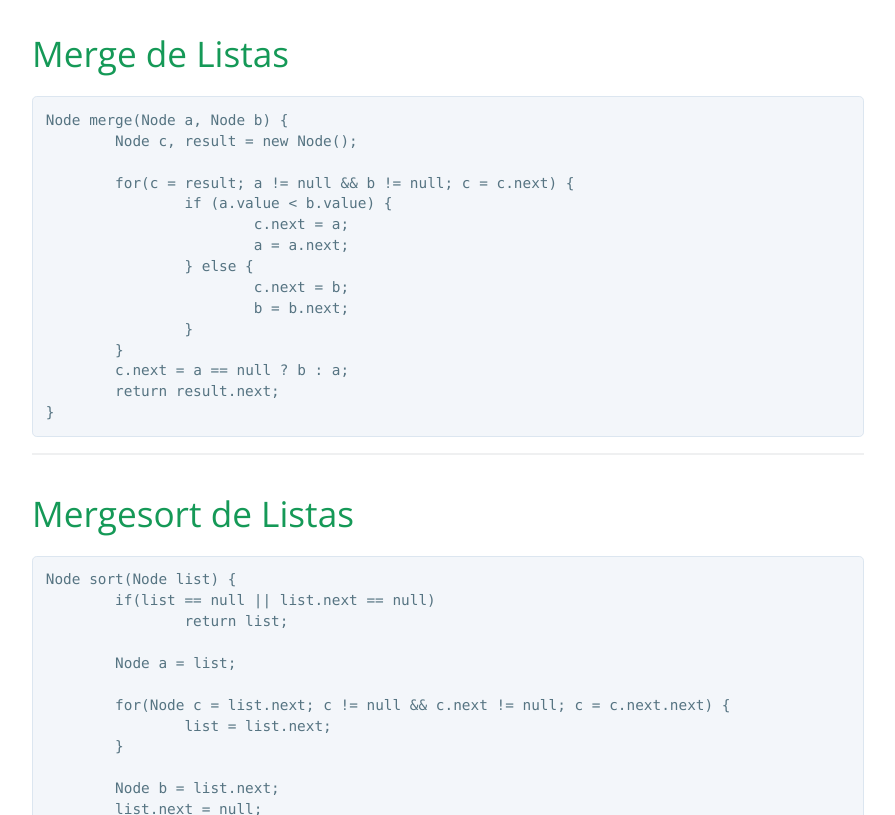
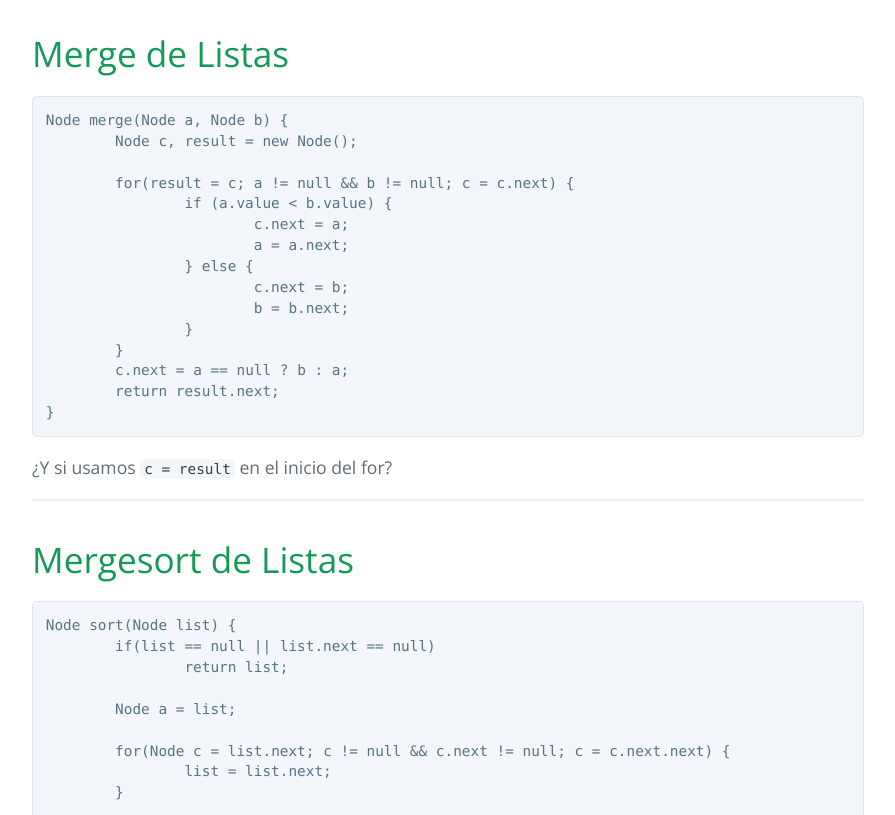
Before and after one commit to FacultadDeIngenieria/anaydis, a Jekyll site: the page built from presentation/mergesort/mergesort.md, in a window 1280 px wide and 900 px high, scrolled down 4540 px, cut to the strip 85-900 px from the top of the window. Shown: the whole strip, without its empty margins (192-1087 px from the left). Built offline with Jekyll 4.4.1, drawn with Linux system fonts in a browser that asks for light colours; our own code applies the rules of GitHub Pages for plain Markdown files.

Commit message:
Slightly merge linked mod in favor of clarity.

````diff
--- a/presentation/mergesort/mergesort.md
+++ b/presentation/mergesort/mergesort.md
@@ -152,7 +152,7 @@ void sort(int[] array, int low, int high) {
 Node merge(Node a, Node b) {
 	Node c, result = new Node();
 
-	for(c = result; a != null && b != null; c = c.next) {
+	for(result = c; a != null && b != null; c = c.next) {
 		if (a.value < b.value) {
 			c.next = a;
 			a = a.next;
@@ -165,6 +165,8 @@ Node merge(Node a, Node b) {
 	return result.next;
 }
 ```
+
+¿Y si usamos `c = result` en el inicio del for?
 
 ---
 
````
